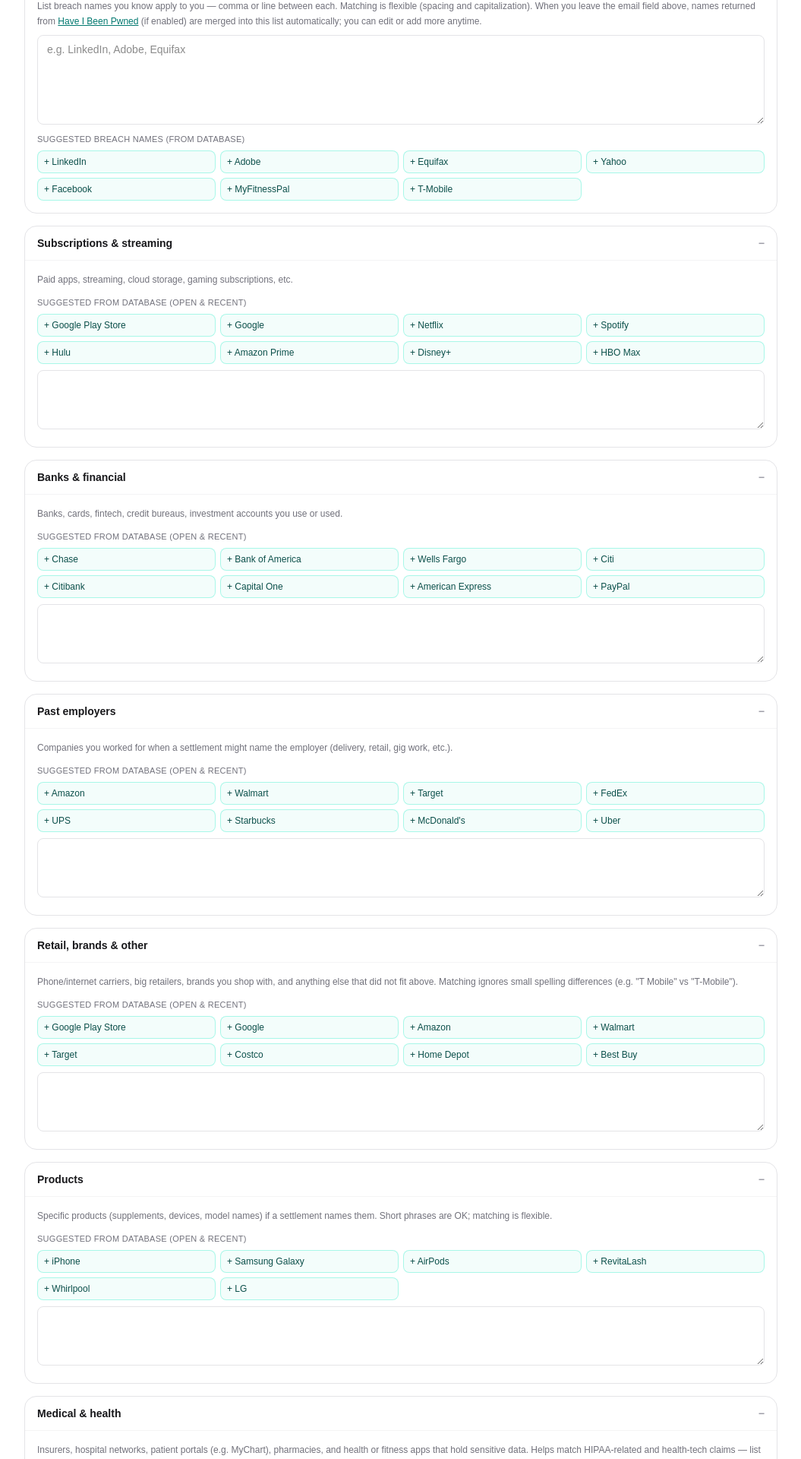
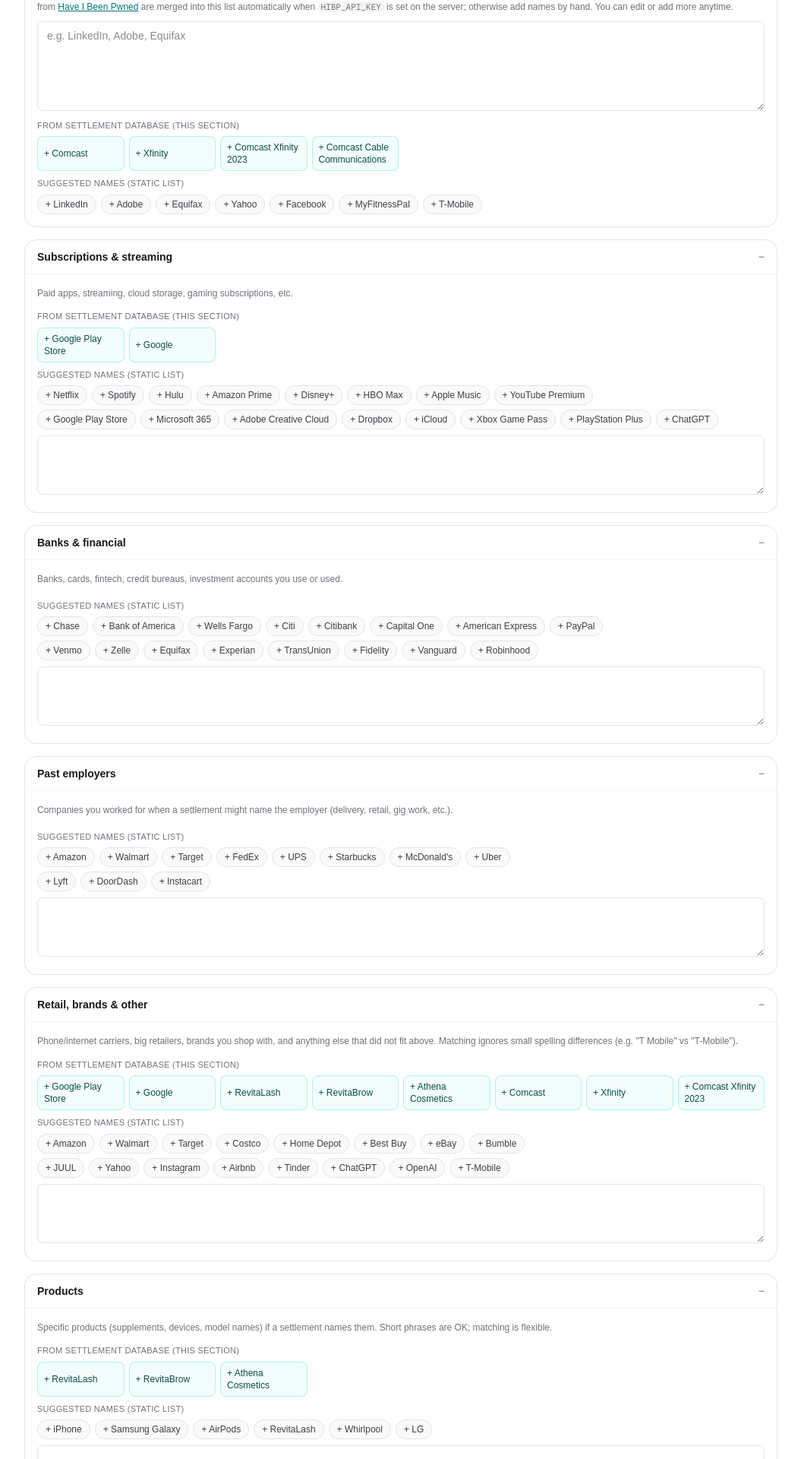
Before and after one commit to mwheelermba/settlement-scan, a Next.js app: page /profile in a window 1280 px wide. Shown: the part 880-2800 px from the top of the page at 76% size, without its empty margins (112-1167 px from the left). Built offline with nearby package versions, Linux system fonts and the light colour scheme; no server answers.

Commit message:
Update links and writing, small UI changes

```diff
--- a/data/settlements.json
+++ b/data/settlements.json
@@ -31,5 +31,74 @@
         }
       ]
     }
+  },
+  {
+    "id": "revitalash-eye-serum-2026",
+    "title": "RevitaLash / RevitaBrow Serum Class Action Settlement",
+    "defendant": "Athena Cosmetics, Inc.",
+    "description": "Settlement for purchasers of RevitaLash or RevitaBrow eyelash and eyebrow serums in the U.S. between January 1, 2017 and December 29, 2025 (Rush v. Athena Cosmetics). See official site for eligibility.",
+    "deadline": "2026-04-20",
+    "claim_url": "https://www.eyeserumsettlement.com/",
+    "source_url": "https://www.classaction.org/settlements",
+    "estimated_payout": "Varies",
+    "proof_required": false,
+    "type": "consumer",
+    "active": true,
+    "last_verified": "2026-04-11",
+    "criteria": {
+      "states": null,
+      "services": null,
+      "products": ["RevitaLash", "RevitaBrow"],
+      "vehicles": null,
+      "breach_name": null,
+      "date_range": null,
+      "qualifying_questions": []
+    }
+  },
+  {
+    "id": "siriusxm-tcpa-dnc-2026",
+    "title": "Sirius XM TCPA / Do Not Call Class Action Settlement",
+    "defendant": "Sirius XM Radio Inc.",
+    "description": "Proposed settlement for consumers who received more than one telemarketing call from Sirius XM within a 12-month period between April 27, 2019 and October 31, 2025 while on a do-not-call list (Campbell et al. v. Sirius XM Radio Inc.). See official notice for eligibility.",
+    "deadline": "2026-03-21",
+    "claim_url": "https://www.sxmtcpasettlement.com/",
+    "source_url": "https://www.classaction.org/settlements",
+    "estimated_payout": "Varies",
+    "proof_required": false,
+    "type": "consumer",
+    "active": true,
+    "last_verified": "2026-04-11",
+    "criteria": {
+      "states": null,
+      "services": ["Sirius XM", "SiriusXM"],
+      "products": null,
+      "vehicles": null,
+      "breach_name": null,
+      "date_range": null,
+      "qualifying_questions": []
+    }
+  },
+  {
+    "id": "comcast-xfinity-breach-2026",
+    "title": "Comcast / Xfinity Data Breach Class Action Settlement",
+    "defendant": "Comcast Cable Communications LLC",
+    "description": "Settlement for U.S. residents notified of the October 2023 Comcast data breach (Hasson v. Comcast, et al.). See official site for class definition and claim options.",
+    "deadline": "2026-08-14",
+    "claim_url": "https://comcastbreachsettlement.com/",
+    "source_url": "https://www.classaction.org/settlements",
+    "estimated_payout": "Varies",
+    "proof_required": null,
+    "type": "data_breach",
+    "active": true,
+    "last_verified": "2026-04-11",
+    "criteria": {
+      "states": null,
+      "services": ["Comcast", "Xfinity"],
+      "products": null,
+      "vehicles": null,
+      "breach_name": "Comcast Xfinity 2023",
+      "date_range": null,
+      "qualifying_questions": []
+    }
   }
 ]
--- a/src/components/Layout.tsx
+++ b/src/components/Layout.tsx
@@ -40,16 +40,16 @@
             Free and open source — settlement data comes from public listings and community contributions. Not legal advice.
           </p>
           <p className="text-xs text-zinc-500 dark:text-zinc-500">
-            If this tool saved you a little time, you can{" "}
+            Like this app? Help support it by{" "}
             <a
               href="https://buymeacoffee.com/michaelwheeler9919"
               target="_blank"
               rel="noopener noreferrer"
               className="text-teal-700 underline decoration-teal-700/30 underline-offset-2 hover:decoration-teal-700 dark:text-teal-400 dark:decoration-teal-400/30"
             >
-              buy the maintainer a coffee
+              buying me a coffee
             </a>
-            — totally optional; the app stays free either way.
+            . Totally optional — the app stays free either way.
           </p>
         </div>
       </footer>
--- a/src/components/ProfileForm.tsx
+++ b/src/components/ProfileForm.tsx
@@ -12,10 +12,11 @@
   SUGGEST_SUBSCRIPTIONS,
 } from "@/lib/profile-suggestions";
 import { getActiveSettlements } from "@/lib/settlements";
-import { getSmartQuickAddTerms } from "@/lib/smart-suggestions";
+import { getSmartTermsFromDbOnly } from "@/lib/smart-suggestions";
 import type { UserProfile } from "@/lib/types";
 import { useCallback, useEffect, useMemo, useRef, useState } from "react";
 import { SmartQuickAddRow } from "./SmartQuickAddRow";
+import { StaticQuickAddDoubleRow } from "./StaticQuickAddDoubleRow";
 
 const US_STATES = [
   "AL", "AK", "AZ", "AR", "CA", "CO", "CT", "DE", "FL", "GA", "HI", "ID", "IL", "IN", "IA", "KS", "KY", "LA", "ME",
@@ -98,13 +99,13 @@
   const settlementDb = useMemo(() => getActiveSettlements(), []);
   const smart = useMemo(
     () => ({
-      subscriptions: getSmartQuickAddTerms("subscriptions", settlementDb, SUGGEST_SUBSCRIPTIONS),
-      financial: getSmartQuickAddTerms("financial", settlementDb, SUGGEST_FINANCIAL),
-      employers: getSmartQuickAddTerms("employers", settlementDb, SUGGEST_EMPLOYERS),
-      retail: getSmartQuickAddTerms("retail", settlementDb, SUGGEST_RETAIL_AND_BRANDS),
-      medical: getSmartQuickAddTerms("medical", settlementDb, SUGGEST_MEDICAL),
-      products: getSmartQuickAddTerms("products", settlementDb, SUGGEST_PRODUCTS),
-      breach: getSmartQuickAddTerms("breach", settlementDb, SUGGEST_BREACH),
+      subscriptions: getSmartTermsFromDbOnly("subscriptions", settlementDb, { limit: 8 }),
+      financial: getSmartTermsFromDbOnly("financial", settlementDb, { limit: 8 }),
+      employers: getSmartTermsFromDbOnly("employers", settlementDb, { limit: 8 }),
+      retail: getSmartTermsFromDbOnly("retail", settlementDb, { limit: 8 }),
+      medical: getSmartTermsFromDbOnly("medical", settlementDb, { limit: 8 }),
+      products: getSmartTermsFromDbOnly("products", settlementDb, { limit: 8 }),
+      breach: getSmartTermsFromDbOnly("breach", settlementDb, { limit: 8 }),
     }),
     [settlementDb]
   );
@@ -274,11 +275,6 @@
         </p>
       </div>
 
-      <p className="rounded-lg border border-zinc-200 bg-zinc-50 px-3 py-2 text-xs leading-relaxed text-zinc-600 dark:border-zinc-800 dark:bg-zinc-900/50 dark:text-zinc-400">
-        <span className="font-medium text-zinc-800 dark:text-zinc-200">Saving:</span> text boxes update your profile when
-        you leave the field (Tab or click elsewhere). State and ZIP save immediately when you change them.
-      </p>
-
       <Section title="Location">
         <div className="grid gap-4 sm:grid-cols-2">
           <label className="flex flex-col gap-1 text-xs font-medium text-zinc-600 dark:text-zinc-400">
@@ -332,7 +328,9 @@
             >
               Have I Been Pwned
             </a>{" "}
-            (if enabled) are merged into this list automatically; you can edit or add more anytime.
+            are merged into this list automatically when{" "}
+            <code className="rounded bg-zinc-100 px-1 text-[11px] dark:bg-zinc-800">HIBP_API_KEY</code> is set on the
+            server; otherwise add names by hand. You can edit or add more anytime.
           </p>
           <textarea
             rows={5}
@@ -344,8 +342,13 @@
             className="mt-2 w-full rounded-lg border border-zinc-200 bg-white px-3 py-2 text-sm dark:border-zinc-700 dark:bg-zinc-900"
           />
           <SmartQuickAddRow
-            label="Suggested breach names (from database)"
+            label="From settlement database (this section)"
             terms={smart.breach}
+            onAdd={(s) => setBreachDraft((d) => appendLineIfNew(d, s))}
+          />
+          <StaticQuickAddDoubleRow
+            label="Suggested names (static list)"
+            suggestions={SUGGEST_BREACH}
             onAdd={(s) => setBreachDraft((d) => appendLineIfNew(d, s))}
           />
         </div>
@@ -356,8 +359,13 @@
           Paid apps, streaming, cloud storage, gaming subscriptions, etc.
         </p>
         <SmartQuickAddRow
-          label="Suggested from database (open & recent)"
+          label="From settlement database (this section)"
           terms={smart.subscriptions}
+          onAdd={(s) => setSubDraft((d) => appendLineIfNew(d, s))}
+        />
+        <StaticQuickAddDoubleRow
+          label="Suggested names (static list)"
+          suggestions={SUGGEST_SUBSCRIPTIONS}
           onAdd={(s) => setSubDraft((d) => appendLineIfNew(d, s))}
         />
         <textarea
@@ -374,8 +382,13 @@
           Banks, cards, fintech, credit bureaus, investment accounts you use or used.
         </p>
         <SmartQuickAddRow
-          label="Suggested from database (open & recent)"
+          label="From settlement database (this section)"
           terms={smart.financial}
+          onAdd={(s) => setFinDraft((d) => appendLineIfNew(d, s))}
+        />
+        <StaticQuickAddDoubleRow
+          label="Suggested names (static list)"
+          suggestions={SUGGEST_FINANCIAL}
           onAdd={(s) => setFinDraft((d) => appendLineIfNew(d, s))}
         />
         <textarea
@@ -392,8 +405,13 @@
           Companies you worked for when a settlement might name the employer (delivery, retail, gig work, etc.).
         </p>
         <SmartQuickAddRow
-          label="Suggested from database (open & recent)"
+          label="From settlement database (this section)"
           terms={smart.employers}
+          onAdd={(s) => setEmpDraft((d) => appendLineIfNew(d, s))}
+        />
+        <StaticQuickAddDoubleRow
+          label="Suggested names (static list)"
+          suggestions={SUGGEST_EMPLOYERS}
           onAdd={(s) => setEmpDraft((d) => appendLineIfNew(d, s))}
         />
         <textarea
@@ -411,8 +429,13 @@
           ignores small spelling differences (e.g. &quot;T Mobile&quot; vs &quot;T-Mobile&quot;).
         </p>
         <SmartQuickAddRow
-          label="Suggested from database (open & recent)"
+          label="From settlement database (this section)"
           terms={smart.retail}
+          onAdd={(s) => setRetailDraft((d) => appendLineIfNew(d, s))}
+        />
+        <StaticQuickAddDoubleRow
+          label="Suggested names (static list)"
+          suggestions={SUGGEST_RETAIL_AND_BRANDS}
           onAdd={(s) => setRetailDraft((d) => appendLineIfNew(d, s))}
         />
         <textarea
@@ -430,8 +453,13 @@
           matching is flexible.
         </p>
         <SmartQuickAddRow
-          label="Suggested from database (open & recent)"
+          label="From settlement database (this section)"
           terms={smart.products}
+          onAdd={(s) => setProductsDraft((d) => appendLineIfNew(d, s))}
+        />
+        <StaticQuickAddDoubleRow
+          label="Suggested names (static list)"
+          suggestions={SUGGEST_PRODUCTS}
           onAdd={(s) => setProductsDraft((d) => appendLineIfNew(d, s))}
         />
         <textarea
@@ -450,8 +478,13 @@
           flexible.
         </p>
         <SmartQuickAddRow
-          label="Suggested from database (open & recent)"
+          label="From settlement database (this section)"
           terms={smart.medical}
+          onAdd={(s) => setMedicalDraft((d) => appendLineIfNew(d, s))}
+        />
+        <StaticQuickAddDoubleRow
+          label="Suggested names (static list)"
+          suggestions={SUGGEST_MEDICAL}
           onAdd={(s) => setMedicalDraft((d) => appendLineIfNew(d, s))}
         />
         <textarea
--- a/src/components/SmartQuickAddRow.tsx
+++ b/src/components/SmartQuickAddRow.tsx
@@ -6,7 +6,7 @@
   onAdd: (value: string) => void;
 };
 
-/** Fixed grid of 5–8 suggested terms (from open/recent settlements + fallbacks). */
+/** One row of up to 8 cells — terms from the live settlement database only. */
 export function SmartQuickAddRow({ label, terms, onAdd }: Props) {
   const cells = terms.slice(0, 8);
   if (cells.length === 0) return null;
@@ -14,7 +14,7 @@
   return (
     <div className="pt-1">
       <p className="mb-1.5 text-[11px] font-medium uppercase tracking-wide text-zinc-500">{label}</p>
-      <div className="grid grid-cols-2 gap-1.5 sm:grid-cols-4">
+      <div className="grid grid-cols-2 gap-1.5 sm:grid-cols-4 lg:grid-cols-8">
         {cells.map((s) => (
           <button
             key={s}
--- /dev/null
+++ b/src/components/StaticQuickAddDoubleRow.tsx
@@ -0,0 +1,49 @@
+"use client";
+
+type Props = {
+  label: string;
+  suggestions: string[];
+  onAdd: (value: string) => void;
+  /** Max chips to show (two rows of up to 8). Default 16. */
+  max?: number;
+};
+
+/** Up to two rows of pill suggestions (8 + 8) — static “original” quick-add list. */
+export function StaticQuickAddDoubleRow({ label, suggestions, onAdd, max = 16 }: Props) {
+  const list = suggestions.slice(0, max);
+  if (list.length === 0) return null;
+  const row1 = list.slice(0, 8);
+  const row2 = list.slice(8, 16);
+
+  return (
+    <div className="pt-2">
+      <p className="mb-1.5 text-[11px] font-medium uppercase tracking-wide text-zinc-500">{label}</p>
+      <div className="flex flex-wrap gap-1.5">
+        {row1.map((s) => (
+          <button
+            key={`a-${s}`}
+            type="button"
+            onClick={() => onAdd(s)}
+            className="rounded-full border border-zinc-200 bg-zinc-50 px-2.5 py-1 text-xs text-zinc-700 hover:bg-zinc-100 dark:border-zinc-700 dark:bg-zinc-900 dark:text-zinc-300 dark:hover:bg-zinc-800"
+          >
+            + {s}
+          </button>
+        ))}
+      </div>
+      {row2.length > 0 && (
+        <div className="mt-1.5 flex flex-wrap gap-1.5">
+          {row2.map((s) => (
+            <button
+              key={`b-${s}`}
+              type="button"
+              onClick={() => onAdd(s)}
+              className="rounded-full border border-zinc-200 bg-zinc-50 px-2.5 py-1 text-xs text-zinc-700 hover:bg-zinc-100 dark:border-zinc-700 dark:bg-zinc-900 dark:text-zinc-300 dark:hover:bg-zinc-800"
+            >
+              + {s}
+            </button>
+          ))}
+        </div>
+      )}
+    </div>
+  );
+}
--- a/src/lib/smart-suggestions.ts
+++ b/src/lib/smart-suggestions.ts
@@ -62,12 +62,11 @@
 }
 
 /**
- * Terms from settlements (open first, then closed) merged with static fallbacks — for profile quick-add row.
+ * Terms from settlements only (open first, then closed) — no static merge. Used for the “smart” quick-add row.
  */
-export function getSmartQuickAddTerms(
+export function getSmartTermsFromDbOnly(
   cat: ProfileQuickCategory,
   settlements: Settlement[],
-  staticFallback: string[],
   opts?: { limit?: number }
 ): string[] {
   const limit = opts?.limit ?? 8;
@@ -89,7 +88,28 @@
   drain(open);
   drain(closed);
 
-  for (const t of staticFallback) uniquePush(out, seen, t);
-
   return out.slice(0, limit);
 }
+
+/**
+ * Terms from settlements merged with static fallbacks (legacy / tests).
+ */
+export function getSmartQuickAddTerms(
+  cat: ProfileQuickCategory,
+  settlements: Settlement[],
+  staticFallback: string[],
+  opts?: { limit?: number }
+): string[] {
+  const limit = opts?.limit ?? 8;
+  const base = getSmartTermsFromDbOnly(cat, settlements, { limit });
+  const seen = new Set(base.map((t) => t.toLowerCase()));
+  const out = [...base];
+  for (const t of staticFallback) {
+    const k = t.trim().toLowerCase();
+    if (k.length < 2 || seen.has(k)) continue;
+    seen.add(k);
+    out.push(t.trim());
+    if (out.length >= limit) break;
+  }
+  return out.slice(0, limit);
+}
```
Also changed, not shown: src/components/ProfileIntro.tsx (+10 -5 lines), 1 other file (tests, documents, lock files or other folders).
